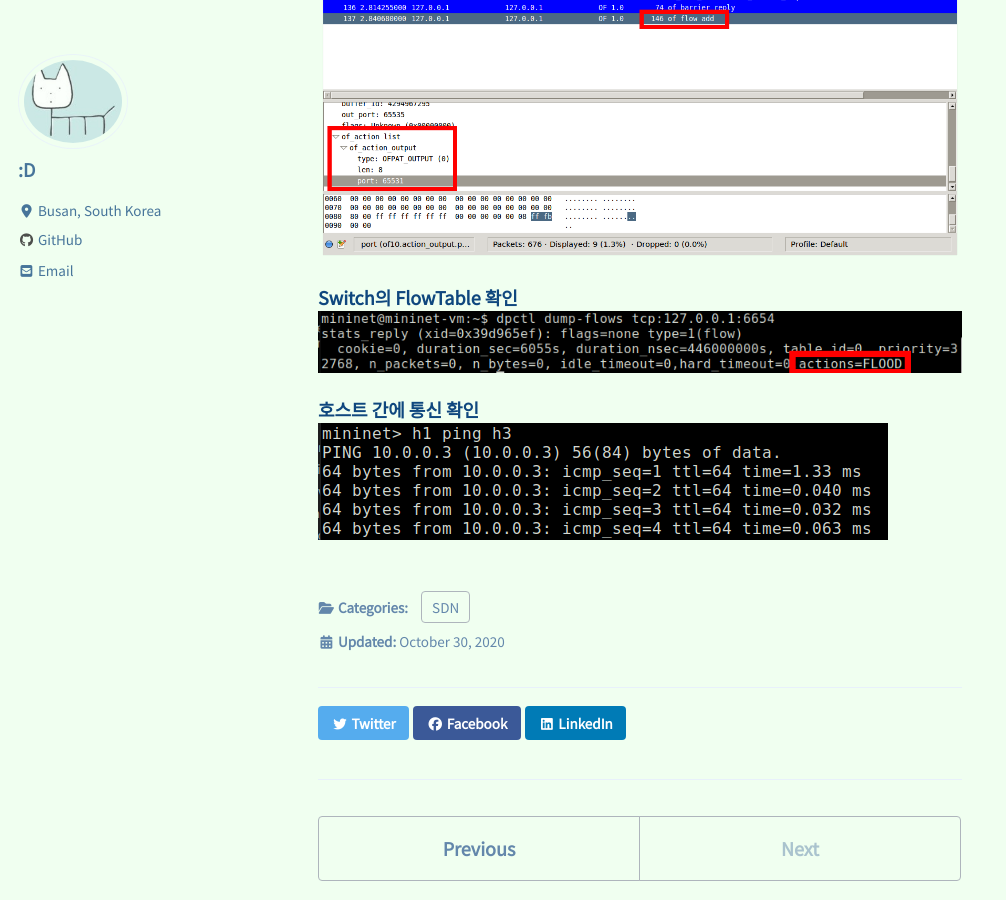
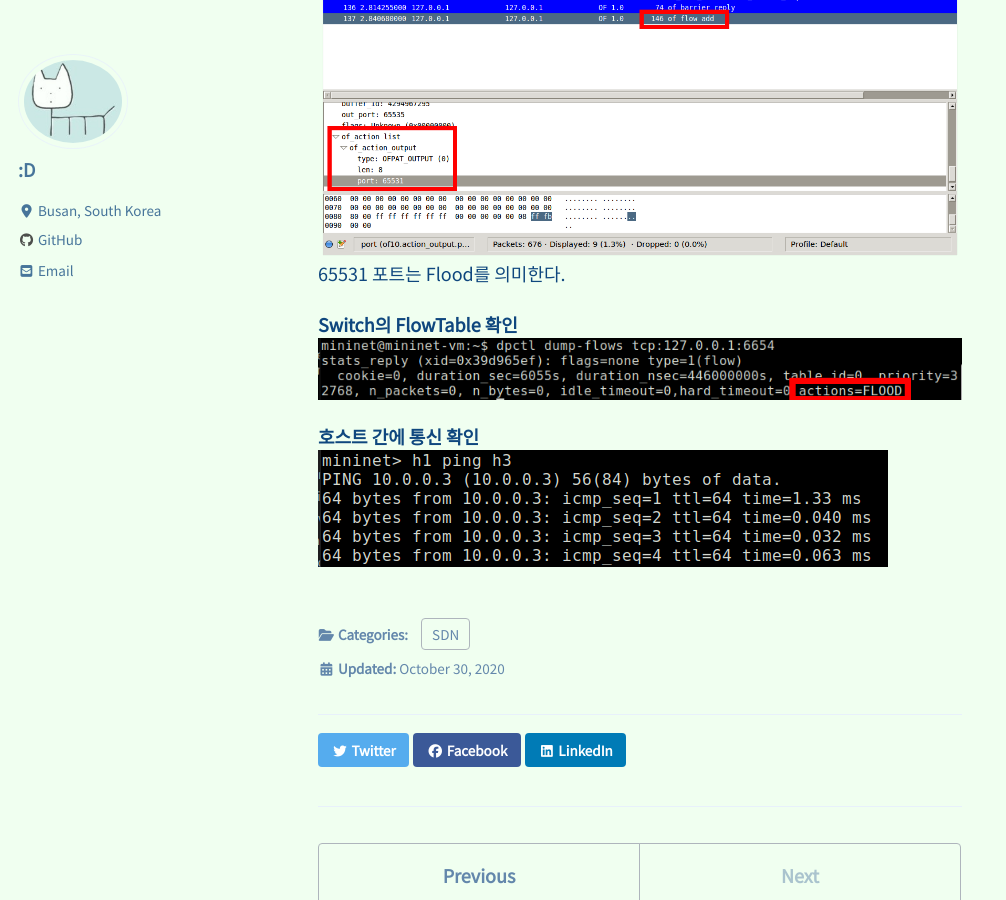
Before and after one commit to sakusi4/sakusi4.github.io, a Jekyll site: the page built from _posts/2020-10-31-POX-Hub.md, in a window 1280 px wide and 900 px high, scrolled down 2435 px. Shown: the whole window, without its empty margins (0-1006 px from the left). Built offline with Jekyll 4.4.1, drawn with Linux system fonts in a browser that asks for light colours; cached includes are drawn as plain includes; nearby versions of some CDN libraries; comment, search, counter and statistics services are not loaded.

Commit message:
no message

```diff
--- a/_posts/2020-10-31-POX-Hub.md
+++ b/_posts/2020-10-31-POX-Hub.md
@@ -80,6 +80,7 @@ sudo mn --topo single,3 --mac --switch ovsk --controller remote # Mininet 실행
 ---
 **Wireshark 확인**
 ![0](/assets/images/2020-10-31-POX/0.png)
+65531 포트는 Flood를 의미한다.
 
 **Switch의 FlowTable 확인**
 ![0](/assets/images/2020-10-31-POX/1.png)
```
